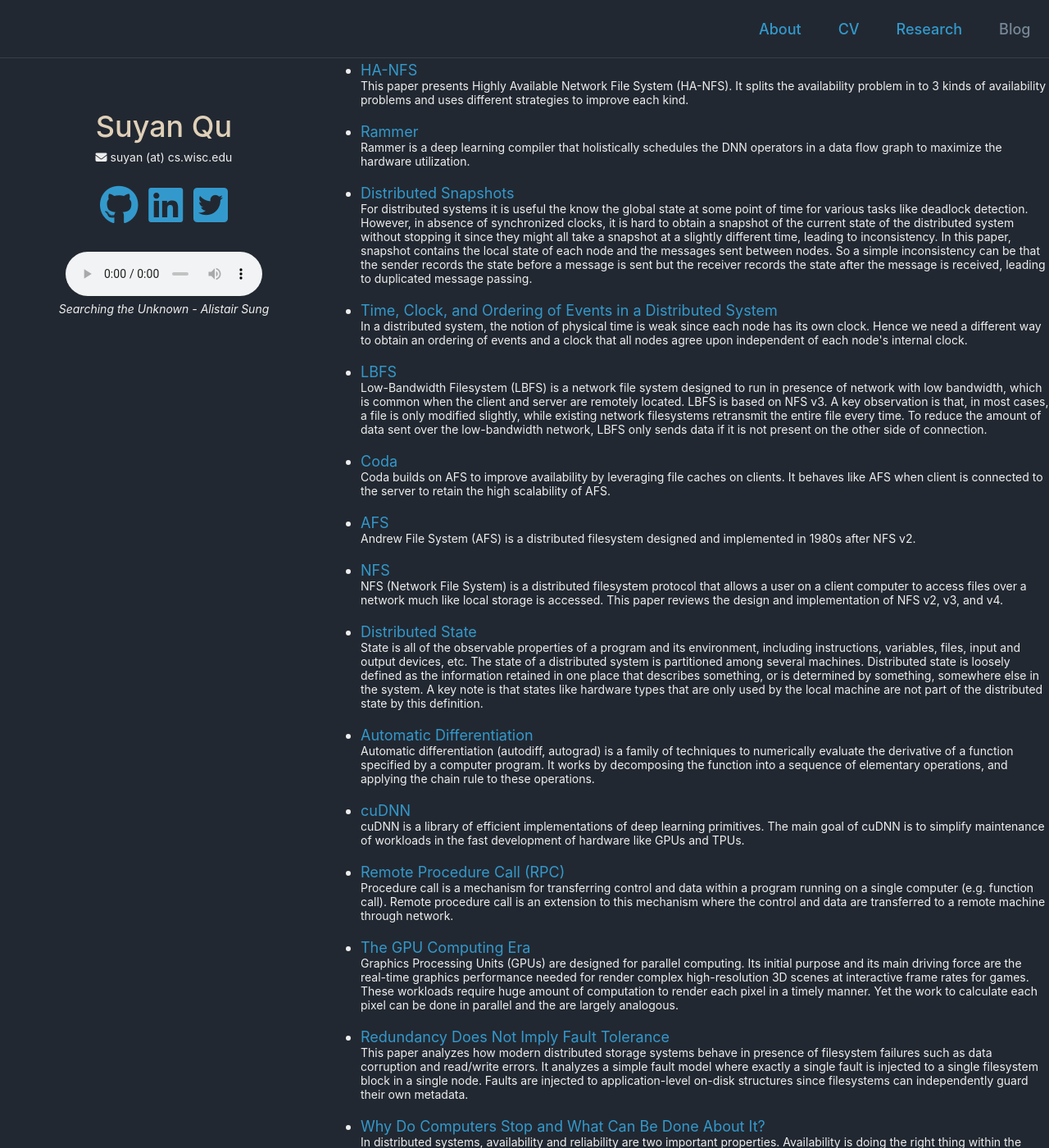
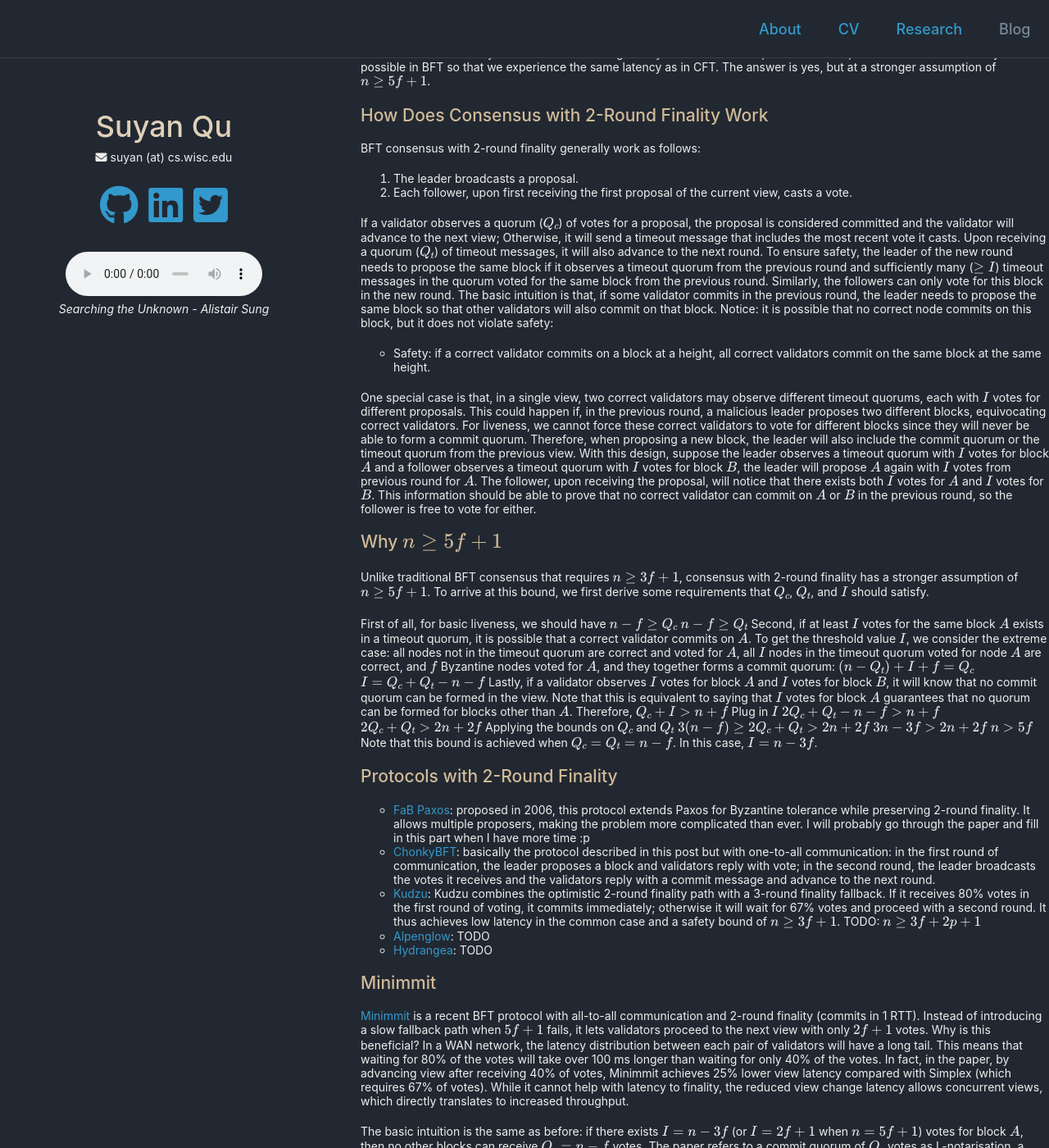
Before and after one commit to qusuyan/qusuyan.github.io, a Jekyll site: the page built from blog.md, in a window 1280 px wide and 1400 px high, scrolled down 498 px. Shown: the whole window at 82% size. Built offline with Jekyll 4.4.1, drawn with Linux system fonts in a browser that asks for light colours; some of the changed text lies outside the part shown.

Commit message:
add post for two-round finality

```diff
--- /dev/null
+++ b/_posts/2026-03-09-two-round-finality.md
@@ -0,0 +1,66 @@
+---
+layout: post
+title: BFT with 2-Rround Finality
+author: Suyan Qu
+categories:
+- Byzantine Fault Tolerance
+excerpt_separator: <!--more-->
+---
+
+This post gives a general overview of BFT protocols with 2-round finality. I was digging into this topic last weekend since there is not a good post explaining why they need $n\ge5f+1$ and ChatGPT cannot explain it to me (so AI cannot replace us...yet). I hope this post can clear out some common questions on this topic so that people don't need to go through all the thinkings I did :). This post is not perfect (since I just learned about the topic as well), so if you have any question or suggestions, feel free to submit PRs or issues. In this blog, we focus on protocols with all-to-all communication, but the same argument should apply to protocols with one-to-all communication.
+
+## What is 2-Round Finality
+Traditional BFT consensus protocols (e.g., PBFT, Tendermint, ...) require at least 3 rounds of communication to commit a block:
+1. The leader broadcasts a proposal.
+2. The followers cast votes.
+3. The followers inform each other that a particular proposal received enough votes to be safely committed.
+
+This contradicts with CFT consensus protocols (e.g., Raft), where proposals can be committed in 2 rounds of communication. The extra round exists mainly because, unlike in CFT, a Byzantine leader can send different proposals to different followers. This means a follower cannot blindly commit what the leader proposes: they need to validate with each other to ensure that they all commit the same block.
+
+Because 3-round finality incurs an extra message delay to commit a block, an immediate question is if 2-round finality is possible in BFT so that we experience the same latency as in CFT. The answer is yes, but at a stronger assumption of $n\ge5f+1$.
+
+## How Does Consensus with 2-Round Finality Work
+BFT consensus with 2-round finality generally work as follows:
+1. The leader broadcasts a proposal.
+2. Each follower, upon first receiving the first proposal of the current view, casts a vote.
+
+If a validator observes a quorum ($Q_c$) of votes for a proposal, the proposal is considered committed and the validator will advance to the next view; Otherwise, it will send a timeout message that includes the most recent vote it casts. Upon receiving a quorum ($Q_t$) of timeout messages, it will also advance to the next round. To ensure safety, the leader of the new round needs to propose the same block if it observes a timeout quorum from the previous round and sufficiently many ($\ge I$) timeout messages in the quorum voted for the same block from the previous round. Similarly, the followers can only vote for this block in the new round. The basic intuition is that, if some validator commits in the previous round, the leader needs to propose the same block so that other validators will also commit on that block. Notice: it is possible that no correct node commits on this block, but it does not violate safety:
+* Safety: if a correct validator commits on a block at a height, all correct validators commit on the same block at the same height.
+
+One special case is that, in a single view, two correct validators may observe different timeout quorums, each with $I$ votes for different proposals. This could happen if, in the previous round, a malicious leader proposes two different blocks, equivocating correct validators. For liveness, we cannot force these correct validators to vote for different blocks since they will never be able to form a commit quorum. Therefore, when proposing a new block, the leader will also include the commit quorum or the timeout quorum from the previous view. With this design, suppose the leader observes a timeout quorum with $I$ votes for block $A$ and a follower observes a timeout quorum with $I$ votes for block $B$, the leader will propose $A$ again with $I$ votes from previous round for $A$. The follower, upon receiving the proposal, will notice that there exists both $I$ votes for $A$ and $I$ votes for $B$. This information should be able to prove that no correct validator can commit on $A$ or $B$ in the previous round, so the follower is free to vote for either.
+
+## Why $n\ge5f+1$
+Unlike traditional BFT consensus that requires $n\ge3f+1$, consensus with 2-round finality has a stronger assumption of $n\ge5f+1$. To arrive at this bound, we first derive some requirements that $Q_c$, $Q_t$, and $I$ should satisfy.
+
+First of all, for basic liveness, we should have
+$$n-f\ge Q_c$$
+$$n-f\ge Q_t$$
+Second, if at least $I$ votes for the same block $A$ exists in a timeout quorum, it is possible that a correct validator commits on $A$. To get the threshold value $I$, we consider the extreme case: all nodes not in the timeout quorum are correct and voted for $A$, all $I$ nodes in the timeout quorum voted for node $A$ are correct, and $f$ Byzantine nodes voted for $A$, and they together forms a commit quorum:
+$$(n-Q_t)+I+f=Q_c$$
+$$I=Q_c+Q_t-n-f$$
+Lastly, if a validator observes $I$ votes for block $A$ and $I$ votes for block $B$, it will know that no commit quorum can be formed in the view. Note that this is equivalent to saying that $I$ votes for block $A$ guarantees that no quorum can be formed for blocks other than $A$. Therefore,
+$$Q_c+I> n+f$$
+Plug in $I$
+$$2Q_c+Q_t-n-f> n+f$$
+$$2Q_c+Q_t>2n+2f$$
+Applying the bounds on $Q_c$ and $Q_t$
+$$3(n-f)\ge 2Q_c+Q_t>2n+2f$$
+$$3n-3f>2n+2f$$
+$$n>5f$$
+Note that this bound is achieved when $Q_c=Q_t=n-f$. In this case, $I=n-3f$.
+
+## Protocols with 2-Round Finality
+* [FaB Paxos](https://www.cs.cornell.edu/lorenzo/papers/fab.pdf): proposed in 2006, this protocol extends Paxos for Byzantine tolerance while preserving 2-round finality. It allows multiple proposers, making the problem more complicated than ever. I will probably go through the paper and fill in this part when I have more time :p
+* [ChonkyBFT](https://arxiv.org/abs/2503.15380): basically the protocol described in this post but with one-to-all communication: in the first round of communication, the leader proposes a block and validators reply with vote; in the second round, the leader broadcasts the votes it receives and the validators reply with a commit message and advance to the next round.
+* [Kudzu](https://arxiv.org/abs/2505.08771): Kudzu combines the optimistic 2-round finality path with a 3-round finality fallback. If it receives 80% votes in the first round of voting, it commits immediately; otherwise it will wait for 67% votes and proceed with a second round. It thus achieves low latency in the common case and a safety bound of $n\ge 3f+1$. TODO: $n\ge3f+2p+1$
+* [Alpenglow](https://www.anza.xyz/blog/alpenglow-a-new-consensus-for-solana): TODO
+* [Hydrangea](https://eprint.iacr.org/2025/1112): TODO
+
+## Minimmit
+[Minimmit](https://fc26.ifca.ai/preproceedings/171.pdf) is a recent BFT protocol with all-to-all communication and 2-round finality (commits in 1 RTT). Instead of introducing a slow fallback path when $5f+1$ fails, it lets validators proceed to the next view with only $2f+1$ votes. Why is this beneficial? In a WAN network, the latency distribution between each pair of validators will have a long tail. This means that waiting for 80% of the votes will take over 100 ms longer than waiting for only 40% of the votes. In fact, in the paper, by advancing view after receiving 40% of votes, Minimmit achieves 25% lower view latency compared with Simplex (which requires 67% of votes). While it cannot help with latency to finality, the reduced view change latency allows concurrent views, which directly translates to increased throughput.
+
+The basic intuition is the same as before: if there exists $I=n-3f$ (or $I=2f+1$ when $n=5f+1$) votes for block $A$, then no other blocks can receive $Q_c=n-f$ votes. The paper refers to a commit quorum of $Q_c$ votes as L-notarisation, a small quorum of $I$ votes as M-notarisation, and a timeout quorum of $I$ votes as nullification. The paper uses $Q_t=I$ instead of $Q_t=n-f$, under the premise that a timeout (nullify) message will only be sent if
+1. Timeout triggered before casting a vote, or
+2. The validator received a total of $I$ nullify messages or vote messages for blocks other than the one it votes for in the same round
+
+This ensures that, if a commit quorum is formed before timeout, no timeout quorums can be formed. Finally, validators only vote for block $B$ in view $v$ that extends from block $B'$ proposed in view $v'$ if they have seen a notarisation for $B'$ and all views between $v'$ and $v$ times out.
```
Also changed, not shown: _posts/2025-10-13-parallel-processing-gas-fee-market.md (+0 -1 lines).
